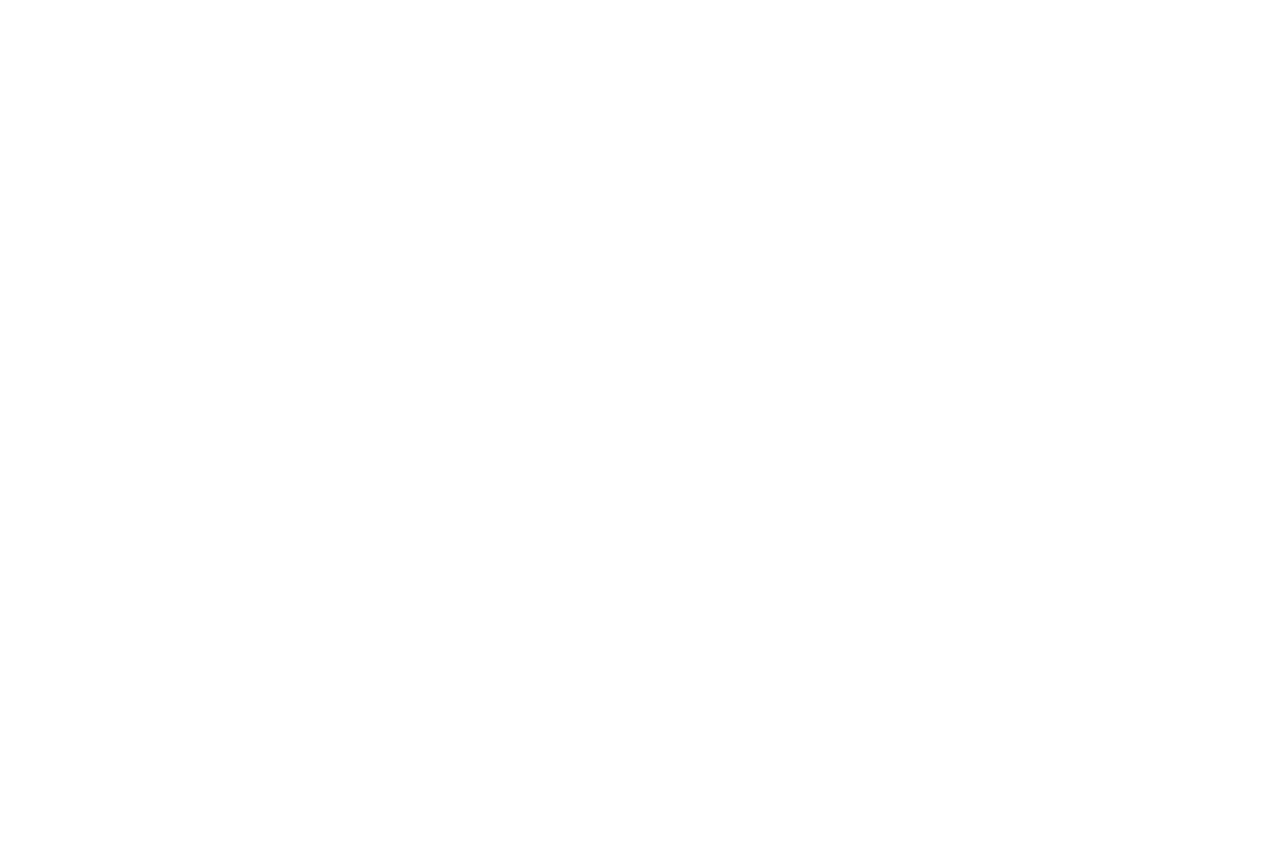
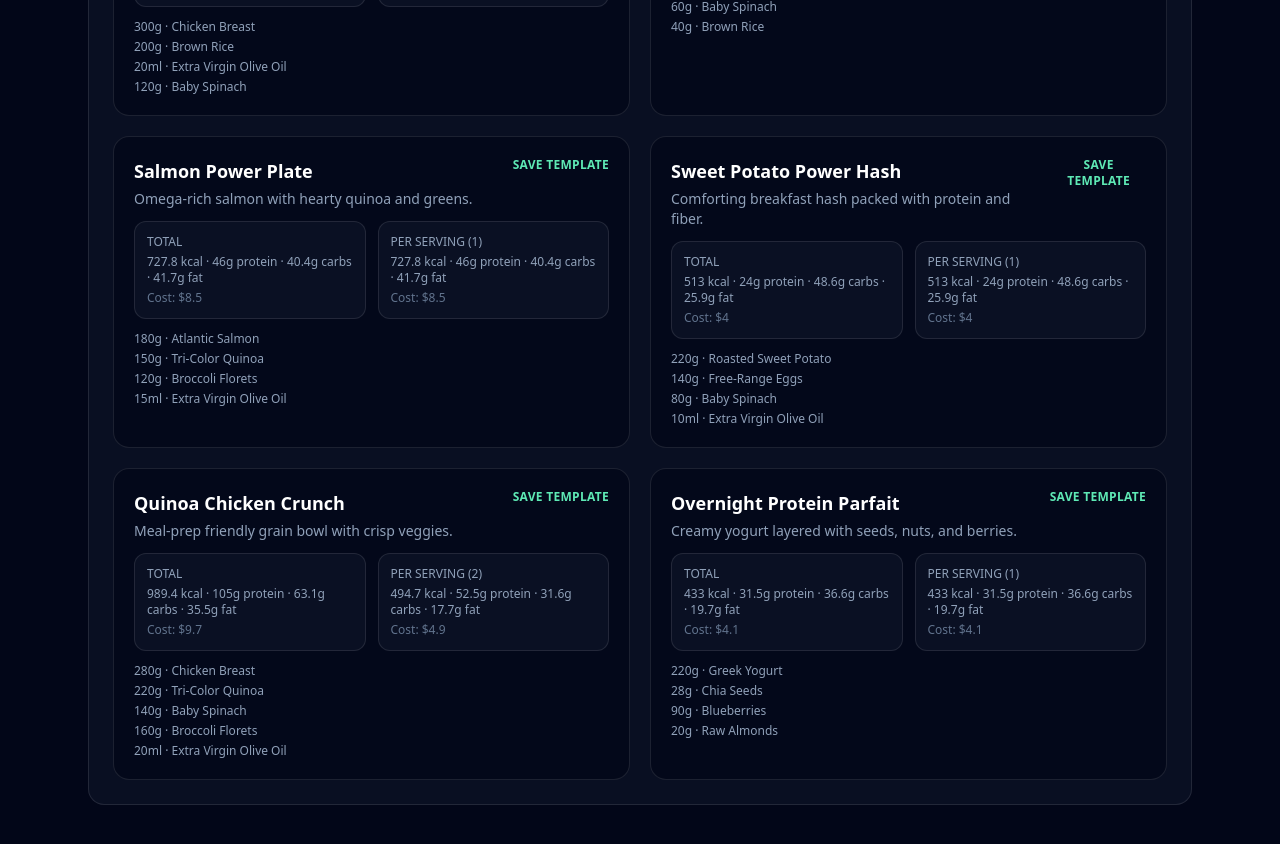
Before and after one commit to triek/privion, a Vue app: page /nutrition in a window 1280 px wide. Shown: the part 2000-2844 px from the top of the page. Before the commit the page ends 1640 px from the top, so only its background shows below. Built offline with nearby package versions, Linux system fonts and the light colour scheme.

Commit message:
added more meal plans

```diff
--- a/src/stores/nutrition.ts
+++ b/src/stores/nutrition.ts
@@ -68,6 +68,141 @@ const sampleIngredients: Ingredient[] = [
       micronutrients: { Iron: 2.7, Folate: 194 },
     },
   },
+  {
+    id: 'salmon-fillet',
+    name: 'Atlantic Salmon',
+    unit: 'g',
+    baseQuantity: 100,
+    costPerBaseQuantity: 3.4,
+    nutritionPerBase: {
+      calories: 208,
+      protein: 20,
+      carbs: 0,
+      fat: 13,
+      fiber: 0,
+      micronutrients: { Omega3: 2.5, B12: 3.2 },
+    },
+  },
+  {
+    id: 'quinoa',
+    name: 'Tri-Color Quinoa',
+    unit: 'g',
+    baseQuantity: 100,
+    costPerBaseQuantity: 0.7,
+    nutritionPerBase: {
+      calories: 120,
+      protein: 4.4,
+      carbs: 21.3,
+      fat: 1.9,
+      fiber: 2.8,
+      micronutrients: { Magnesium: 64, Iron: 1.5 },
+    },
+  },
+  {
+    id: 'broccoli',
+    name: 'Broccoli Florets',
+    unit: 'g',
+    baseQuantity: 100,
+    costPerBaseQuantity: 0.85,
+    nutritionPerBase: {
+      calories: 34,
+      protein: 2.8,
+      carbs: 7,
+      fat: 0.4,
+      fiber: 2.6,
+      micronutrients: { VitaminC: 89, VitaminK: 101 },
+    },
+  },
+  {
+    id: 'sweet-potato',
+    name: 'Roasted Sweet Potato',
+    unit: 'g',
+    baseQuantity: 100,
+    costPerBaseQuantity: 0.6,
+    nutritionPerBase: {
+      calories: 86,
+      protein: 1.6,
+      carbs: 20.1,
+      fat: 0.1,
+      fiber: 3,
+      micronutrients: { VitaminA: 14187, Potassium: 337 },
+    },
+  },
+  {
+    id: 'whole-eggs',
+    name: 'Free-Range Eggs',
+    unit: 'g',
+    baseQuantity: 100,
+    costPerBaseQuantity: 1.2,
+    nutritionPerBase: {
+      calories: 155,
+      protein: 13,
+      carbs: 1.1,
+      fat: 11,
+      fiber: 0,
+      micronutrients: { Choline: 294, VitaminD: 2 },
+    },
+  },
+  {
+    id: 'greek-yogurt',
+    name: 'Greek Yogurt',
+    unit: 'g',
+    baseQuantity: 100,
+    costPerBaseQuantity: 0.9,
+    nutritionPerBase: {
+      calories: 59,
+      protein: 10,
+      carbs: 3.6,
+      fat: 0.4,
+      fiber: 0,
+      micronutrients: { Calcium: 110, B12: 0.7 },
+    },
+  },
+  {
+    id: 'blueberries',
+    name: 'Blueberries',
+    unit: 'g',
+    baseQuantity: 100,
+    costPerBaseQuantity: 1.1,
+    nutritionPerBase: {
+      calories: 57,
+      protein: 0.7,
+      carbs: 14,
+      fat: 0.3,
+      fiber: 2.4,
+      micronutrients: { VitaminC: 9.7, Manganese: 0.3 },
+    },
+  },
+  {
+    id: 'chia-seeds',
+    name: 'Chia Seeds',
+    unit: 'g',
+    baseQuantity: 100,
+    costPerBaseQuantity: 2.5,
+    nutritionPerBase: {
+      calories: 486,
+      protein: 16.5,
+      carbs: 42.1,
+      fat: 30.7,
+      fiber: 34.4,
+      micronutrients: { Omega3: 17.8, Calcium: 631 },
+    },
+  },
+  {
+    id: 'almonds',
+    name: 'Raw Almonds',
+    unit: 'g',
+    baseQuantity: 100,
+    costPerBaseQuantity: 1.9,
+    nutritionPerBase: {
+      calories: 579,
+      protein: 21.2,
+      carbs: 21.6,
+      fat: 49.9,
+      fiber: 12.5,
+      micronutrients: { VitaminE: 25.6, Magnesium: 268 },
+    },
+  },
 ]
 
 const sampleRecipes: Recipe[] = [
@@ -93,6 +228,55 @@ const sampleRecipes: Recipe[] = [
       { ingredientId: 'brown-rice', quantity: 40 },
     ],
     isTemplate: true,
+  },
+  {
+    id: 'salmon-power-plate',
+    name: 'Salmon Power Plate',
+    servings: 1,
+    summary: 'Omega-rich salmon with hearty quinoa and greens.',
+    ingredients: [
+      { ingredientId: 'salmon-fillet', quantity: 180 },
+      { ingredientId: 'quinoa', quantity: 150 },
+      { ingredientId: 'broccoli', quantity: 120 },
+      { ingredientId: 'olive-oil', quantity: 15 },
+    ],
+  },
+  {
+    id: 'sweet-potato-hash',
+    name: 'Sweet Potato Power Hash',
+    servings: 1,
+    summary: 'Comforting breakfast hash packed with protein and fiber.',
+    ingredients: [
+      { ingredientId: 'sweet-potato', quantity: 220 },
+      { ingredientId: 'whole-eggs', quantity: 140 },
+      { ingredientId: 'baby-spinach', quantity: 80 },
+      { ingredientId: 'olive-oil', quantity: 10 },
+    ],
+  },
+  {
+    id: 'quinoa-chicken-crunch',
+    name: 'Quinoa Chicken Crunch',
+    servings: 2,
+    summary: 'Meal-prep friendly grain bowl with crisp veggies.',
+    ingredients: [
+      { ingredientId: 'chicken-breast', quantity: 280 },
+      { ingredientId: 'quinoa', quantity: 220 },
+      { ingredientId: 'baby-spinach', quantity: 140 },
+      { ingredientId: 'broccoli', quantity: 160 },
+      { ingredientId: 'olive-oil', quantity: 20 },
+    ],
+  },
+  {
+    id: 'overnight-protein-parfait',
+    name: 'Overnight Protein Parfait',
+    servings: 1,
+    summary: 'Creamy yogurt layered with seeds, nuts, and berries.',
+    ingredients: [
+      { ingredientId: 'greek-yogurt', quantity: 220 },
+      { ingredientId: 'chia-seeds', quantity: 28 },
+      { ingredientId: 'blueberries', quantity: 90 },
+      { ingredientId: 'almonds', quantity: 20 },
+    ],
   },
 ]
 
```
